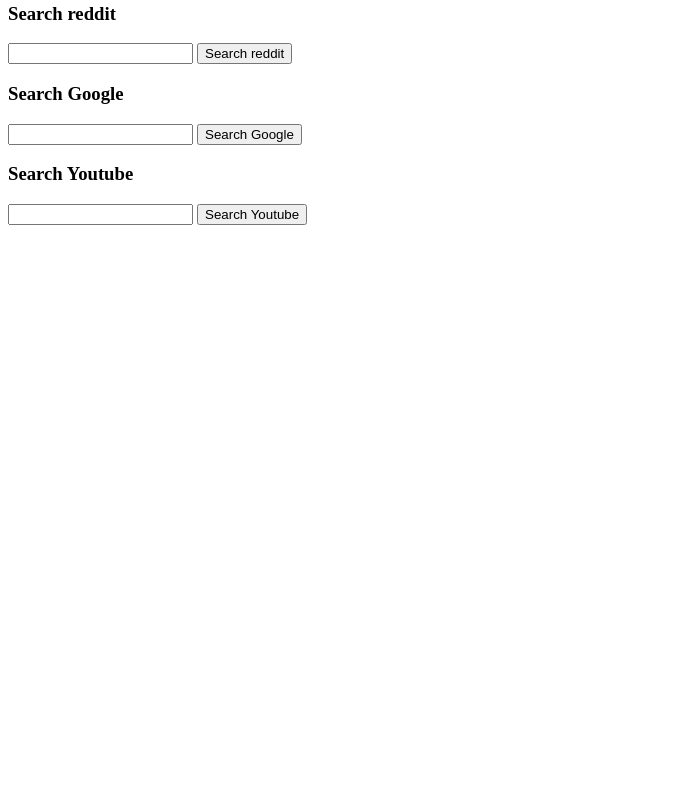
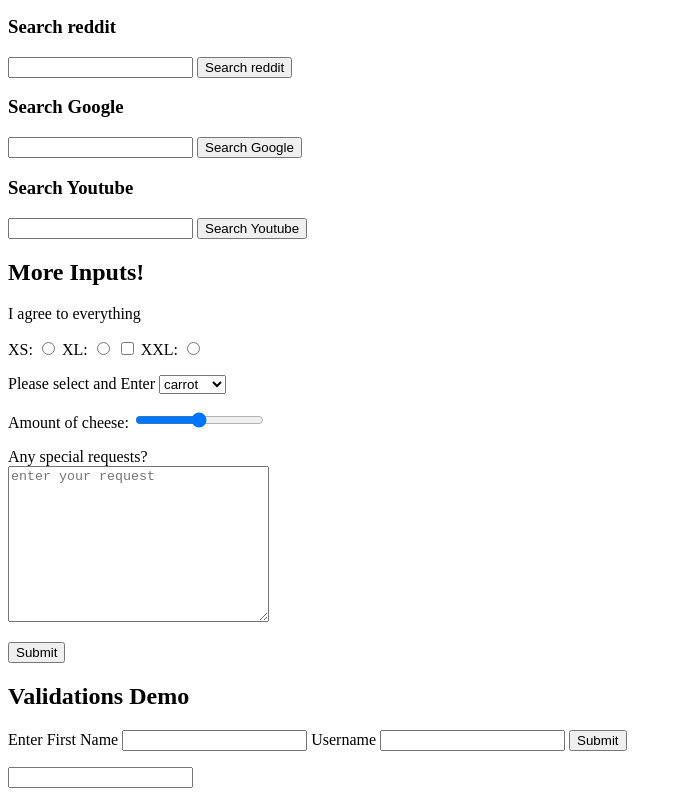
Before and after one commit to PiyushSharma1999/html, a plain HTML site: page forms.html in a window 1280 px wide. Shown: the part 383-1187 px from the top of the page, without its empty margins (0-682 px from the left). Before the commit the page ends 800 px from the top, so only its background shows below. Drawn offline with Linux system fonts and the light colour scheme.

Commit message:
form validations

```diff
--- a/forms.html
+++ b/forms.html
@@ -1,3 +1,13 @@
+<!DOCTYPE html>
+<html lang="en">
+
+<head>
+    <meta charset="UTF-8">
+    <meta name="viewport" content="width=device-width, initial-scale=1.0">
+    <title>Document</title>
+</head>
+
+<body>
     <h1>Forms Demo</h1>
     <form action="/tacos">
         <p>
@@ -14,7 +24,7 @@
         </p>
         <p>
             <label for="number">Enter your number</label>
-        <input id="number" type="number" placeholder="Enter your number" name="nums">
+            <input id="number" type="number" placeholder="Enter your number" name="nums" min="1" max="100">
         </p>
         <p>
             <label for="time">Enter time</label>
@@ -45,3 +55,55 @@
         <input type="text" name="q">
         <button>Search Youtube</button>
     </form>
+    <h2>More Inputs!</h2>
+    <form action="/birds">
+        <label>I agree to everything</label>
+        <p>
+            <label for="xs">XS:</label>
+            <input type="radio" name="size" id="xs" value="xs">
+            <label for="xl">XL:</label>
+            <input type="radio" name="size" id="xl" value="xl">
+            <input type="checkbox" name="agree_tos" id="agree">
+            <label for="xxl">XXL:</label>
+            <input type="radio" name="size" id="xxl" value="xxl">
+        </p>
+        <p>
+            <label for="meal">Please select and Enter</label>
+            <select name="meal" id="meal">
+                <option value="carrot">carrot</option>
+                <option value="apple">apple</option>
+                <option value="banana">banana</option>
+            </select>
+        </p>
+        <p><label for="cheese">Amount of cheese:</label>
+            <input type="range" id="cheese" min="0" max="24" step="2" name="cheese_level">
+        </p>
+        <p>
+            <label for="request">Any special requests?</label>
+            <br>
+            <textarea name="Request?" id="request" cols="30" rows="10" placeholder="enter your request"></textarea>
+        </p>
+        <button>Submit</button>
+
+
+    </form>
+
+    <h2>Validations Demo</h2>
+    <form action="/dummy">
+        <p>
+            <label for="first">Enter First Name</label>
+            <input type="text" name="first" id="first" required>
+            <label>Username</label>
+            <input type="text" name="username" minlength="5" maxlength="20" required>
+            <button>Submit</button>
+        </p>
+        <p>
+            <!--<input type="email" required>-->
+            <input type="url">
+        </p>
+    </form>
+
+
+</body>
+
+</html>
```
Lines whose indentation alone changed are shown as unchanged.
